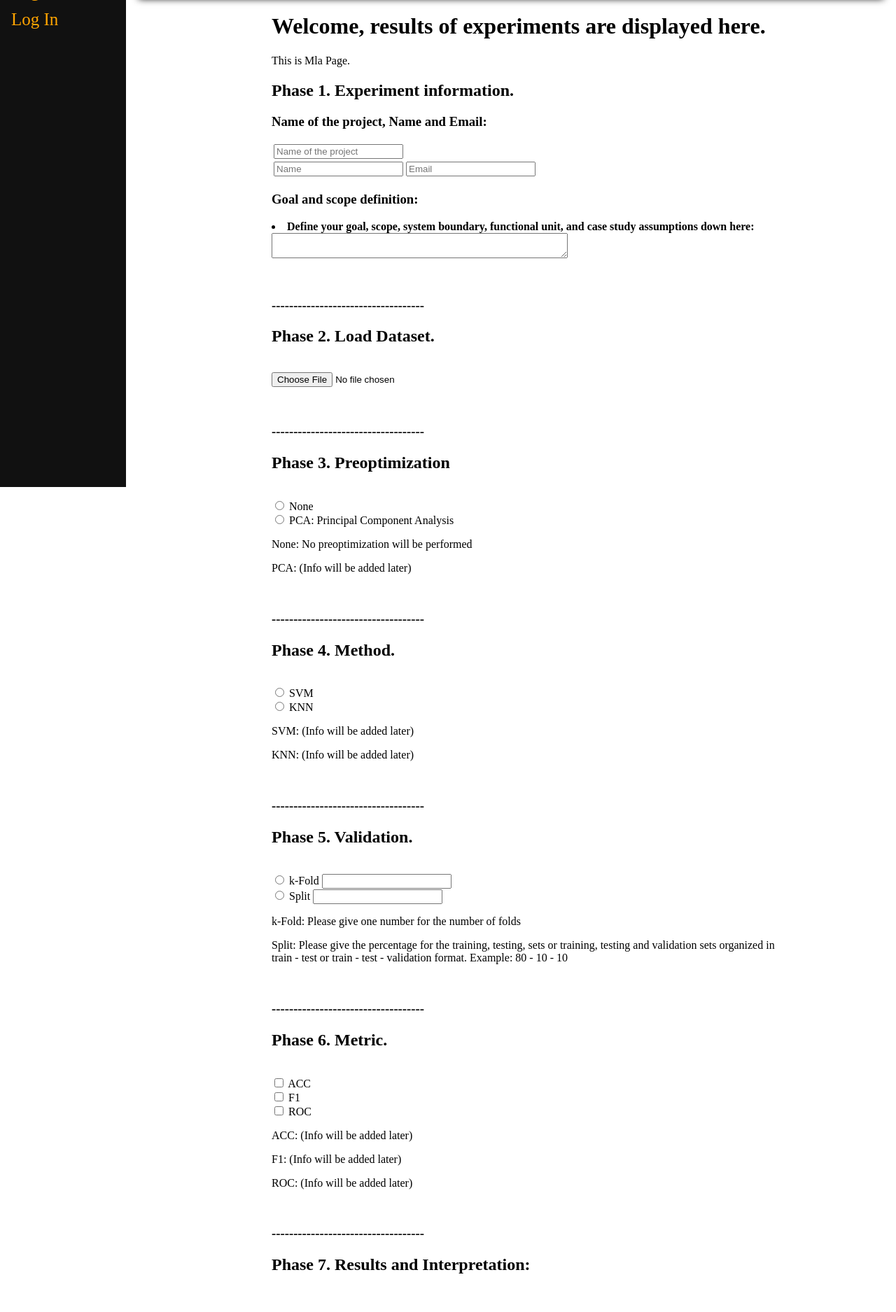
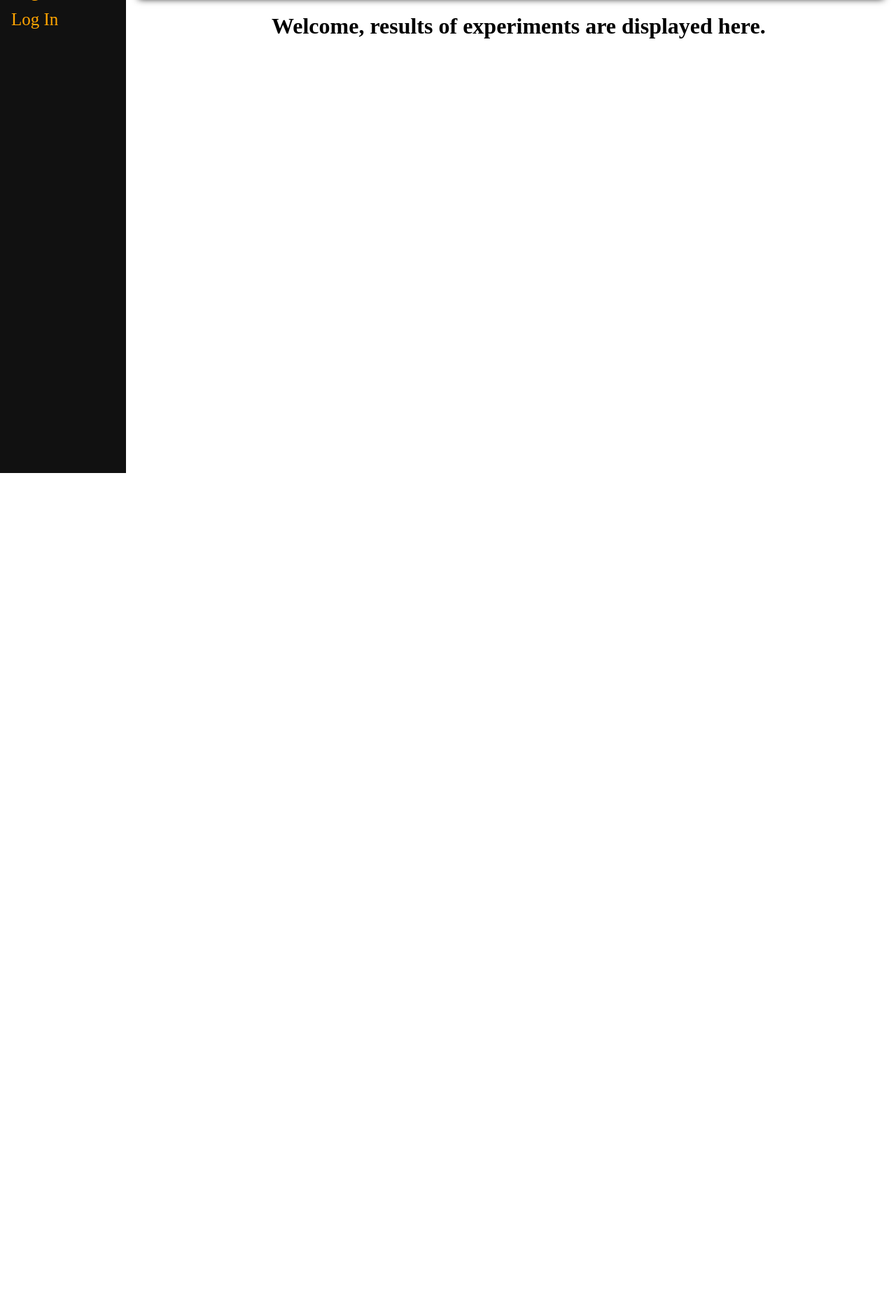
Before and after one commit to kandersonko/lca-tool, a Flask app: template backend/templates/experiments/results.html in a window 1280 px wide. Shown: the part 124-1999 px from the top of the page at 70% size. After the commit the page ends 800 px from the top, so only its background shows below. Run offline with Flask 2, Linux system fonts and the light colour scheme; the template is opened without the code that fills it, so the values that code supplies are empty.

Commit message:
Remove experiments in results.html

```diff
--- a/backend/templates/experiments/results.html
+++ b/backend/templates/experiments/results.html
@@ -4,109 +4,6 @@
     <div class="main" style="width: 70%">
 
         <h1>Welcome, results of experiments are displayed here.</h1>
-        <p> This is Mla Page.</p>
-         <!-- Section for MLA -->
-         <div id="MLA_Options" class="desc">
-            <h2>Phase 1. Experiment information.</h2>
-            <h3>Name of the project, Name and Email:</h3>
-
-            <table>
-                <tr>
-                    <td><input id="projectName" type="text" name="projectName" placeholder="Name of the project" /></td>
-                </tr>
-                <tr>
-                    <td><input id="name" type="text" name="name" placeholder="Name" /></td>
-                    <td><input id="email" type="email" name="email" placeholder="Email" /></td>
-                </tr>
-            </table>
-
-            <h3>Goal and scope definition:</h3>
-            <li style="font-size:12pt">
-                <b>
-                    Define your goal, scope, system boundary, functional unit, and case study
-                    assumptions down here:
-                </b>
-            </li>
-
-            <textarea id="phase1Text" name="phase1Text" rows="2" cols="50">
-
-            </textarea>
-            <p>&nbsp;</p>
-
-            <h3>-----------------------------------</h3>
-
-
-            <!-- Dataset section -->
-            <h2>Phase 2. Load Dataset.</h2><br>
-            <input type="file" id="csv" name="csv" accept=".csv">
-
-            <p>&nbsp;</p>
-
-            <h3>-----------------------------------</h3>
-
-
-            <!-- Preprocess section-->
-            <h2>Phase 3. Preoptimization</h2><br>
-
-            <input type="radio" id=PreOpt_None name="preoptimization" value=PreOpt_None> <label for=PreOpt_None>None</label><br>
-            <input type="radio" id=PreOpt_PCA name="preoptimization" value=PreOpt_PCA> <label for=PreOpt_PCA>PCA: Principal Component Analysis</label><br>
-
-            <p>None: No preoptimization will be performed</p>
-            <p>PCA: (Info will be added later) </p>
-
-            <p>&nbsp;</p>
-
-            <h3>-----------------------------------</h3>
-
-            <!-- Methods section-->
-            <h2>Phase 4. Method.</h2><br>
-
-            <input type="radio" id=Method_SVM name="methods" value=Method_SVM> <label for=Method_SVM>SVM</label><br>
-            <input type="radio" id=Method_KNN name="methods" value=Method_KNN> <label for=Method_KNN>KNN</label><br>
-
-            <p>SVM: (Info will be added later) </p>
-            <p>KNN: (Info will be added later) </p>
-
-            <p>&nbsp;</p>
-
-            <h3>-----------------------------------</h3>
-
-            <!-- Validation section-->
-            <h2>Phase 5. Validation.</h2><br>
-
-            <input type="radio" id=Val_k-Fold name="validation" value=Val_k-Fold> <label for=Val_k-Fold>k-Fold</label>
-            <input type="text" id="Val_k-Fold_text" name="Val_k-Fold_textInput"><br>
-
-            <input type="radio" id=Val_Split name="validation" value=Val_Split> <label for=Val_Split>Split</label>
-            <input type="text" id="Val_Split" name="Val_Split_textInput"><br>
-
-            <p>k-Fold: Please give one number for the number of folds</p>
-            <p>Split: Please give the percentage for the training, testing, sets or training, testing and validation sets organized in train - test or train - test - validation format. Example: 80 - 10 - 10 </p>
-
-            <p>&nbsp;</p>
-
-            <h3>-----------------------------------</h3>
-
-            <!-- Metrics section-->
-            <h2>Phase 6. Metric.</h2><br>
-
-            <input type="checkbox" id=Met_ACC name="metric" value=Met_ACC> <label for=Met_ACC>ACC</label><br>
-            <input type="checkbox" id=Met_F1 name="metric" value=Met_F1> <label for=Met_F1>F1</label><br>
-            <input type="checkbox" id=Met_ROC name="metric" value=Met_ROC> <label for=Met_ROC>ROC</label><br>
-
-            <p>ACC: (Info will be added later) </p>
-            <p>F1: (Info will be added later) </p>
-            <p>ROC: (Info will be added later) </p>
-
-            <p>&nbsp;</p>
-
-            <h3>-----------------------------------</h3>
-
-            <h2 id="resultsHeader">Phase 7. Results and Interpretation:</h2>
-        </div>
-    </div>
-</div>
-
 
         {% if g.results %}
 
```
